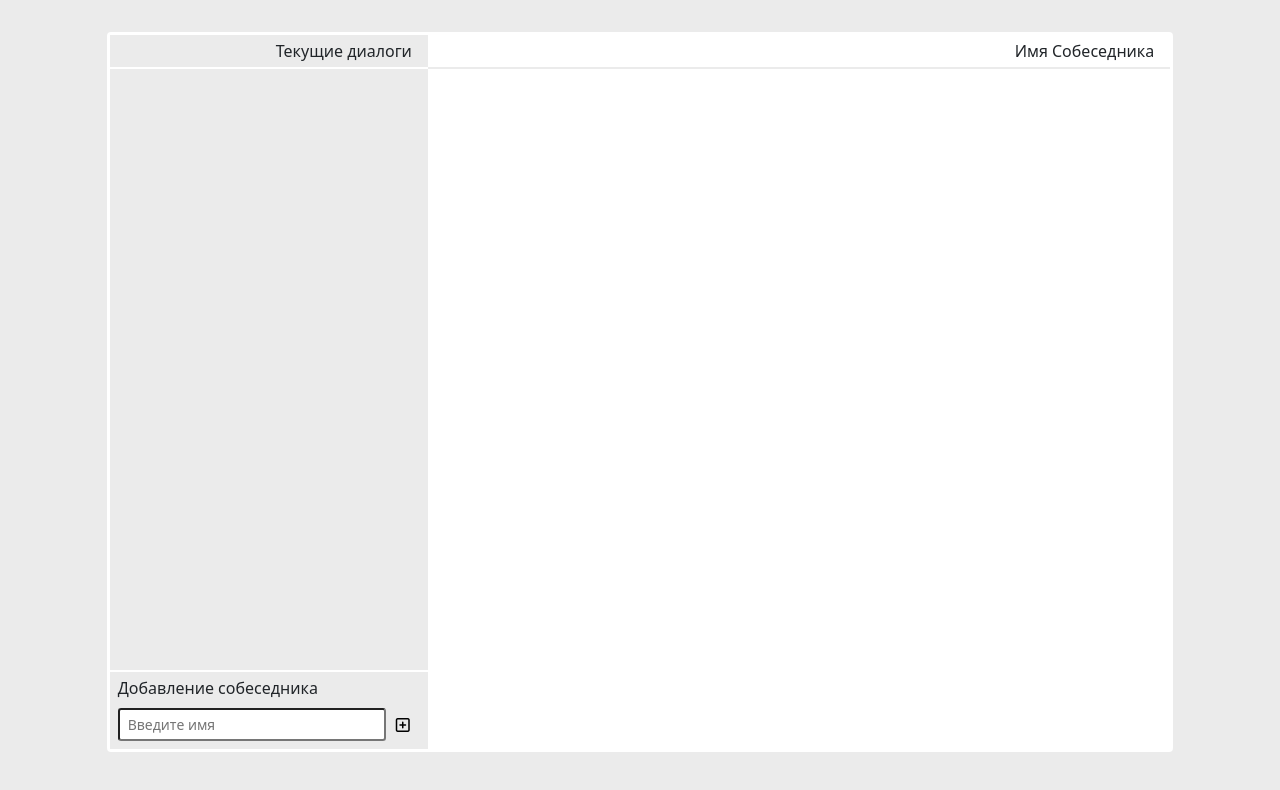
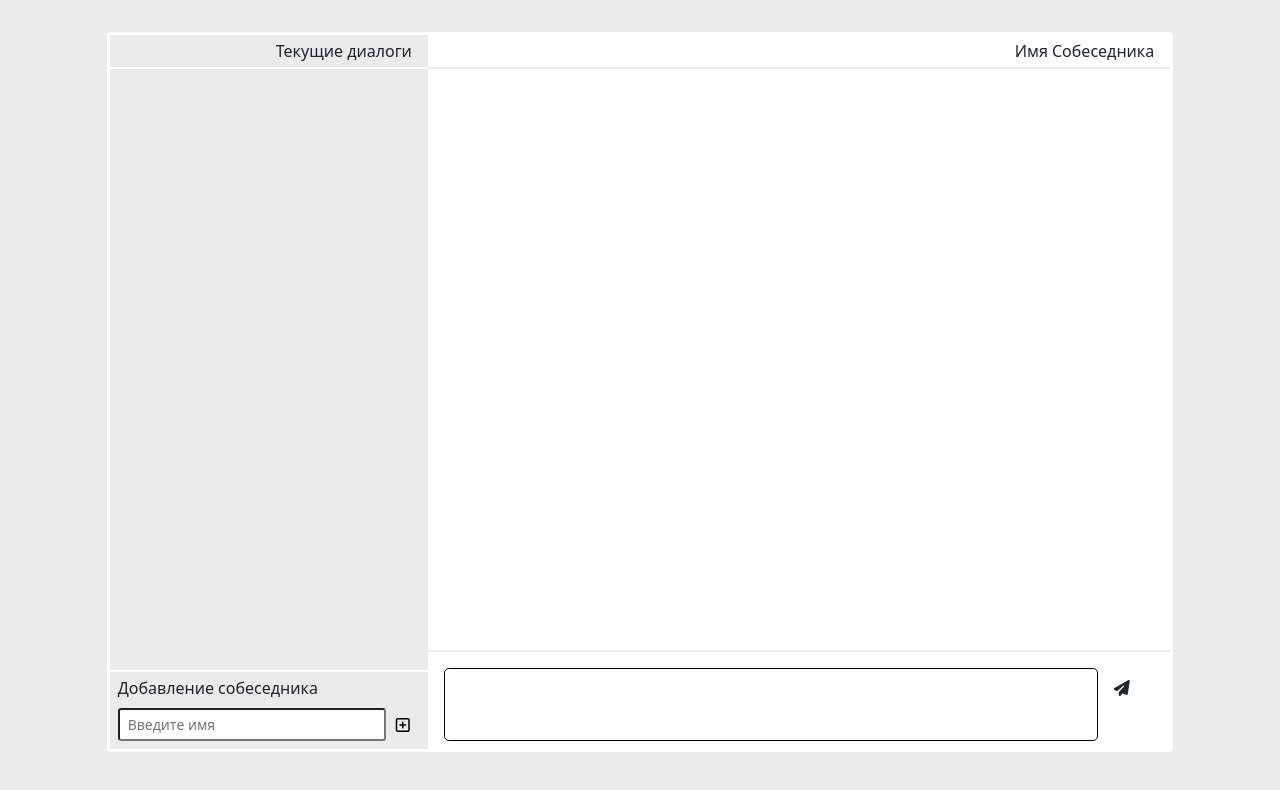
Before and after one commit to bmstu-iu9/ptp2021-4-chat, a website: page src/dialogs.html in a window 1280 px wide. Drawn offline with nearby package versions, Linux system fonts and the light colour scheme.

Commit message:
Добавлено поля ввода для сообщений

```diff
--- a/src/dialogs.html
+++ b/src/dialogs.html
@@ -43,6 +43,16 @@
           </a>
           <p class="opened-dialog-username">Имя Собеседника</p>
         </div>
+        <div class="messages-list">
+
+        </div>
+        <div class="message-input-window">
+          <textarea class="form-control-sm" id="inputMessageTextArea"
+                    rows="3"></textarea>
+          <a id="send-button">
+            <i class="fa fa-paper-plane" aria-hidden="true"></i>
+          </a>
+        </div>
       </div>
     </div>
   </div>
--- a/src/styles/dialogs.css
+++ b/src/styles/dialogs.css
@@ -95,6 +95,8 @@ body{
 .window-opened-dialog{
     width: 70%;
     background-color: white;
+    display: flex;
+    flex-direction: column;
 }
 
 .opened-dialog-header{
@@ -120,6 +122,35 @@ body{
 
 .opened-dialog-username{
     flex-grow: 2;
+}
+
+.messages-list{
+    flex-grow: 2;
+}
+
+.message-input-window{
+    display: flex;
+    flex-direction: row;
+    padding: .5rem;
+    padding-top: 1rem;
+    border-top: 2px #ebebeb solid;
+}
+
+#inputMessageTextArea{
+    resize: none;
+    width: 90%;
+    margin-left: .5rem;
+    border: 1.5px black solid;
+    border-radius: .3rem;
+}
+
+#send-button{
+    padding: .5rem;
+    margin-left: .5rem;
+}
+
+#send-button:hover{
+    cursor: pointer;
 }
 
 /* Для мобилок! */
```
